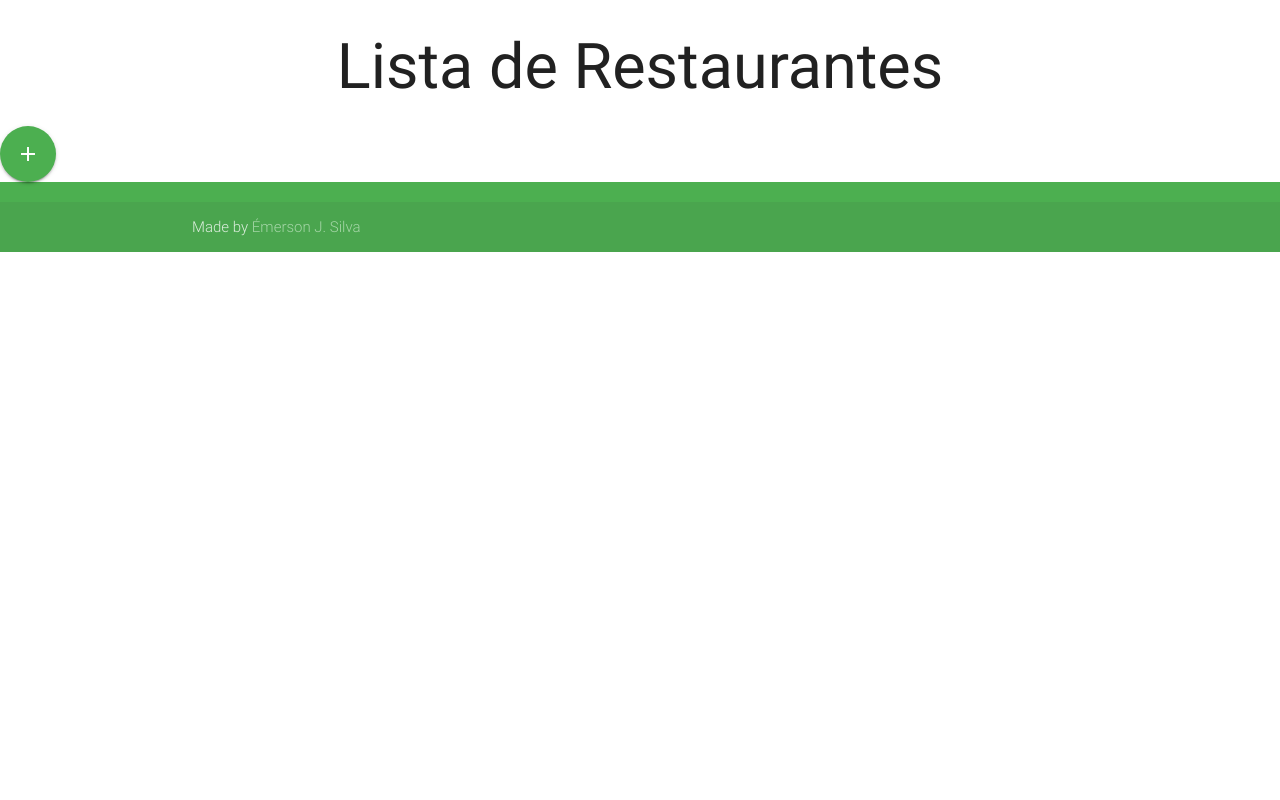
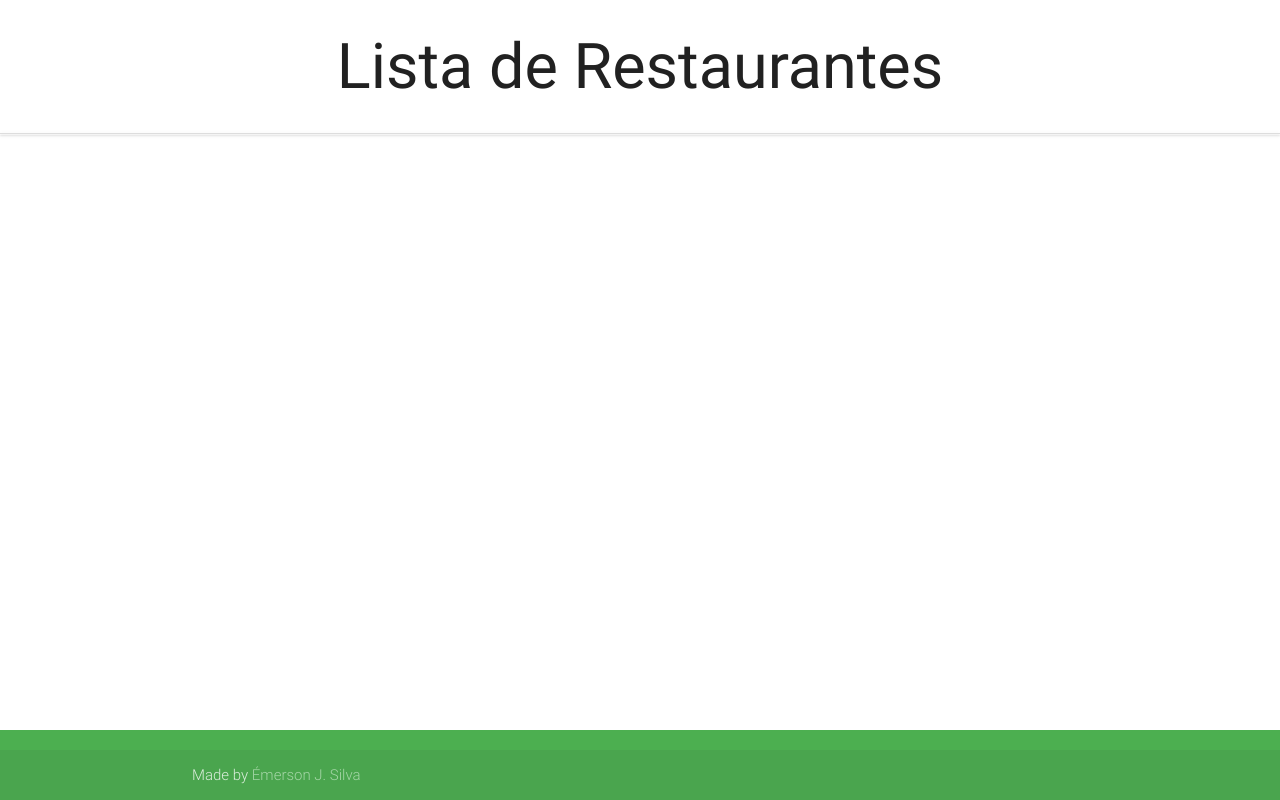
Before and after one commit to SilvaEmerson/DjangoDemo, a Django app: page / in a window 1280 px wide. Run offline with Django 3.2, Linux system fonts and the light colour scheme; data that the repository does not hold is empty; some libraries are stand-ins or nearby versions.

Commit message:
Fix footer, edit form_create_restaurant.html

```diff
--- a/restaurantes/templates/restaurantes/form_create_restaurant.html
+++ b/restaurantes/templates/restaurantes/form_create_restaurant.html
@@ -55,7 +55,7 @@
   <div class="row">
     <div class="input-field col s5">
       <i class="material-icons prefix">event</i>
-      <input id="fund_date" type="text" name="fund_date">
+      <input placeholder="dd/MM/yyyy" id="fund_date" type="text" name="fund_date">
       <label for="fund_date"> Date Fundation: </label>
     </div>
   </div>
--- a/restaurantes/templates/restaurantes/rests_list.html
+++ b/restaurantes/templates/restaurantes/rests_list.html
@@ -6,37 +6,61 @@
         <link rel="stylesheet" href="{% static 'css/materialize.min.css' %}">
         <meta name="viewport" content="width=device-width, initial-scale=1.0"/>
         <style>
-    #footer{
-    	position: relative;
-        clear: both;
+        body {
+        display: flex;
+        min-height: 100vh;
+        flex-direction: column;
+        }
+
+        main {
+        flex: 1 0 auto;
         }
         </style>
     </head>
 
     <body>
+        <header>
             <div class="header center">
                 <h1>
                     Lista de Restaurantes
                 </h1>
             </div>
-		</div>
-		<a href="{% url 'restaurant_new' %}" class="btn-floating btn-large waves-effect waves-light green">
-			<i class="material-icons">add</i>
+        </header>
+
+        <main>
+            {% if user.is_authenticated %}
+                <a href="{% url 'restaurant_new' %}" class="btn-large waves-effect waves-light green">
+                    Adicionar restaurante
+                    <i class="material-icons right">add</i>
                 </a>
+            {% endif %}
+
+            <ul class="collapsible collapsible-accordion" data-collapsible="accordion">
 
             {% for restaurant in restaurants %}
-			<div class="card black">
-				<div class="card-content white-text">
-				<span class="card-title"><i class="material-icons">restaurant</i> Nome: {{ restaurant }} </span>
+                <li>
+                    <div class="collapsible-header"><i class="material-icons">restaurant</i> {{ restaurant }} </div>
+                    <div class="collapsible-body black white-text">
                         <p><i class="material-icons">face</i> Dono: {{ restaurant.owner|linebreaksbr}} </p>
                         <p><i class="material-icons">restaurant_menu</i> Especialidade: {{restaurant.speciality }} </p>
                         <p><i class="material-icons">location_on</i> Localização: {{restaurant.adress}} </p>
                         <p> <i class="material-icons">event</i> Criação: {{ restaurant.fund_date}} </p>
+                    {% if user.is_authenticated %}
+                        <a href="{% url 'restaurant_edit' pk=restaurant.pk %}" class="waves-effect waves-light btn-large blue">
+                            Editar
+                            <i class="large material-icons right">mode_edit</i>
+                        </a>
+                        <a href="{% url 'restaurant_delete' pk=restaurant.pk %}" class="waves-effect waves-light btn-large red">
+                            Excluir
+                            <i class="large material-icons right">delete</i>
+                        </a>
+                    {% endif%}
                     </div>
-			</div>
+                </li>
             {% endfor %}
+            </ul>
+        </main>
 
-		<footer id="footer">
         <footer class="page-footer green">
             <div class="footer-copyright">
                 <div class="container">
@@ -45,7 +69,6 @@
                 </div>
             </div>
         </footer>
-		</footer>
 
         <script type="text/javascript" src="https://code.jquery.com/jquery-3.2.1.min.js"></script>
         <script src="{% static 'js/materialize.min.js' %}"></script>
```
Also changed, not shown: restaurantes/models.py (+9 -9 lines). Lines whose indentation alone changed are shown as unchanged.
